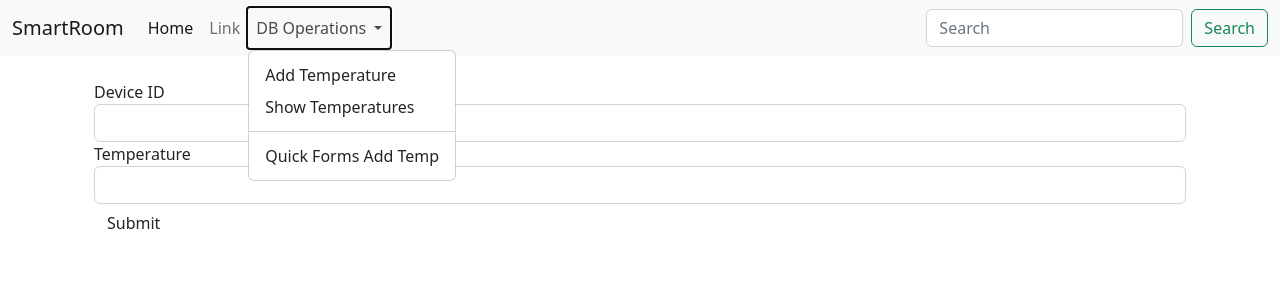
After one commit to braulioarher/flask_mysql_app, a Flask app: page /addtempwtf/ in a window 1280 px wide, after a click on "DB Operations". The commit adds this page. Shown: the top 300 px of the page. Run offline with Flask 2, Linux system fonts and the light colour scheme; some libraries are stand-ins or nearby versions.

Commit message:
Se agrega una pestana a la barra de navegacion para usar quick forms de wtf

```diff
--- a/roomapp/forms.py
+++ b/roomapp/forms.py
@@ -2,7 +2,6 @@ from flask_wtf import FlaskForm
 from wtforms import StringField, SubmitField
 
 class TempForm(FlaskForm):
-    Date = StringField("Date")
     DeviceID = StringField("Device ID")
     Temperature = StringField("Temperature")
     submit = SubmitField("Submit")
--- a/roomapp/routes.py
+++ b/roomapp/routes.py
@@ -1,10 +1,19 @@
 from crypt import methods
 from datetime import datetime
+from multiprocessing import context
 from roomapp import app, db
 from roomapp import render_template, request
 from roomapp.models import Temperature
 from .forms import TempForm
 from datetime import datetime
+
+@app.errorhandler(404)
+def not_found(error):
+    return render_template('404.html', error = error)
+
+@app.errorhandler(500)
+def server_error(error):
+    return render_template('500.html', error = error)
 
 @app.route('/')
 def index():
@@ -36,3 +45,22 @@ def addtemp():
             db.session.rollback()
 
     return render_template('addtemp.html', form=form)
+
+@app.route("/addtempwtf/", methods=['GET', 'POST'])
+def addtempwtf():
+    temp_form = TempForm()
+    if request.method == 'POST':
+        datenow = datetime.now().strftime("%Y-%m-%d %H:%M:%S")
+        temp =  Temperature(Date=datenow, DeviceID=int(temp_form.DeviceID.data), Temperature=float(temp_form.Temperature.data))
+        try:
+            db.session.add(temp)
+            db.session.commit()
+            return render_template('addtemp_confirmation.html')
+        except Exception:
+            db.session.rollback()
+    context = {
+        'title' : 'Add New Temperature',
+        'temp_form' : temp_form
+    }
+
+    return render_template('addtempwtfquick.html', **context)
--- /dev/null
+++ b/roomapp/templates/addtempwtfquick.html
@@ -0,0 +1,10 @@
+{% extends 'base.html' %}
+{% import 'bootstrap/wtf.html' as wtf %}
+
+{% block content %}
+<div class="container">
+    {{ wtf.quick_form(temp_form) }}
+
+</div>
+
+{% endblock %}
--- a/roomapp/templates/navbar.html
+++ b/roomapp/templates/navbar.html
@@ -1,6 +1,6 @@
 <nav class="navbar navbar-expand-lg bg-light">
   <div class="container-fluid">
-    <a class="navbar-brand" href="#">Navbar</a>
+    <a class="navbar-brand" href="{{ url_for('index') }}">SmartRoom</a>
     <button class="navbar-toggler" type="button" data-bs-toggle="collapse" data-bs-target="#navbarSupportedContent" aria-controls="navbarSupportedContent" aria-expanded="false" aria-label="Toggle navigation">
       <span class="navbar-toggler-icon"></span>
     </button>
@@ -20,7 +20,7 @@
             <li><a class="dropdown-item" href="{{ url_for('addtemp') }}">Add Temperature</a></li>
             <li><a class="dropdown-item" href="{{ url_for('showtemp')}}">Show Temperatures</a></li>
             <li><hr class="dropdown-divider"></li>
-            <li><a class="dropdown-item" href="#">Something else here</a></li>
+            <li><a class="dropdown-item" href="{{ url_for('addtempwtf') }}">Quick Forms Add Temp</a></li>
           </ul>
         </li>
       </ul>
```
Also changed, not shown: roomapp/templates/404.html (added, +11 -0 lines), roomapp/templates/500.html (added, +11 -0 lines).
